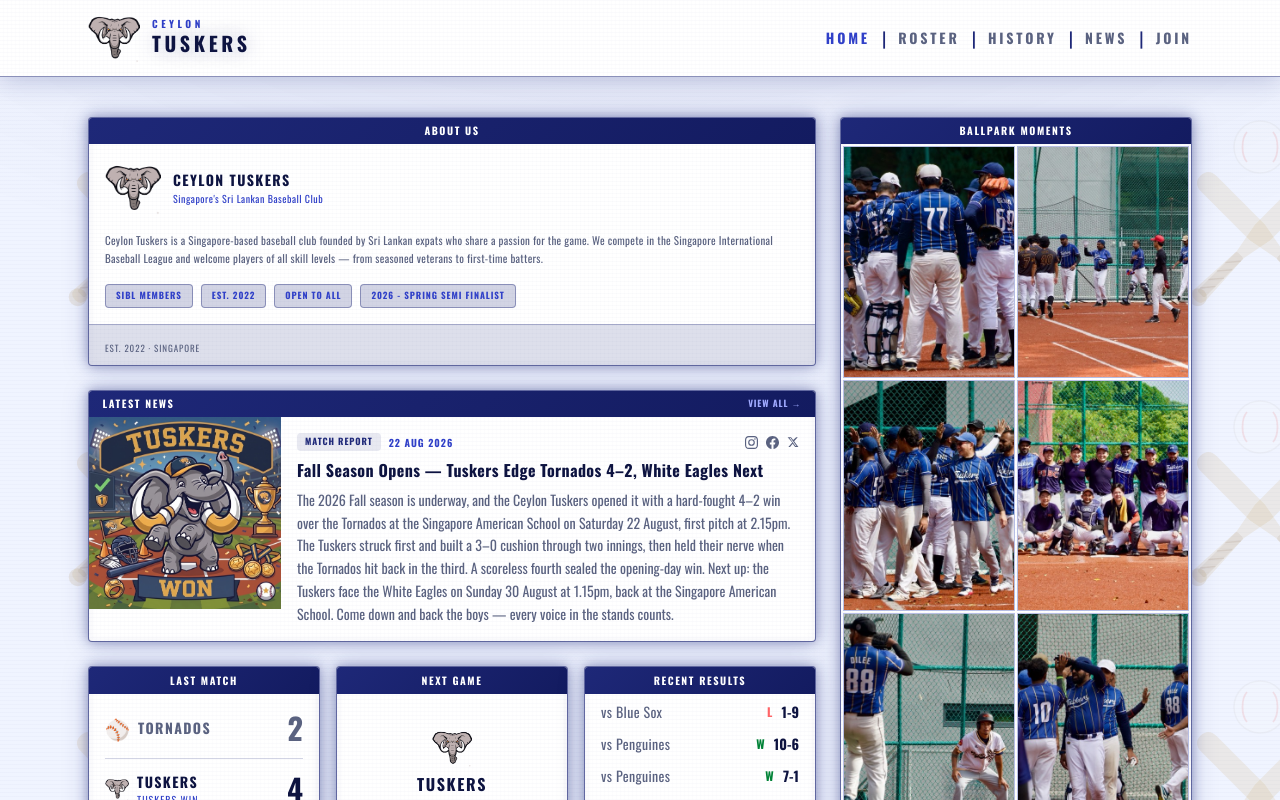
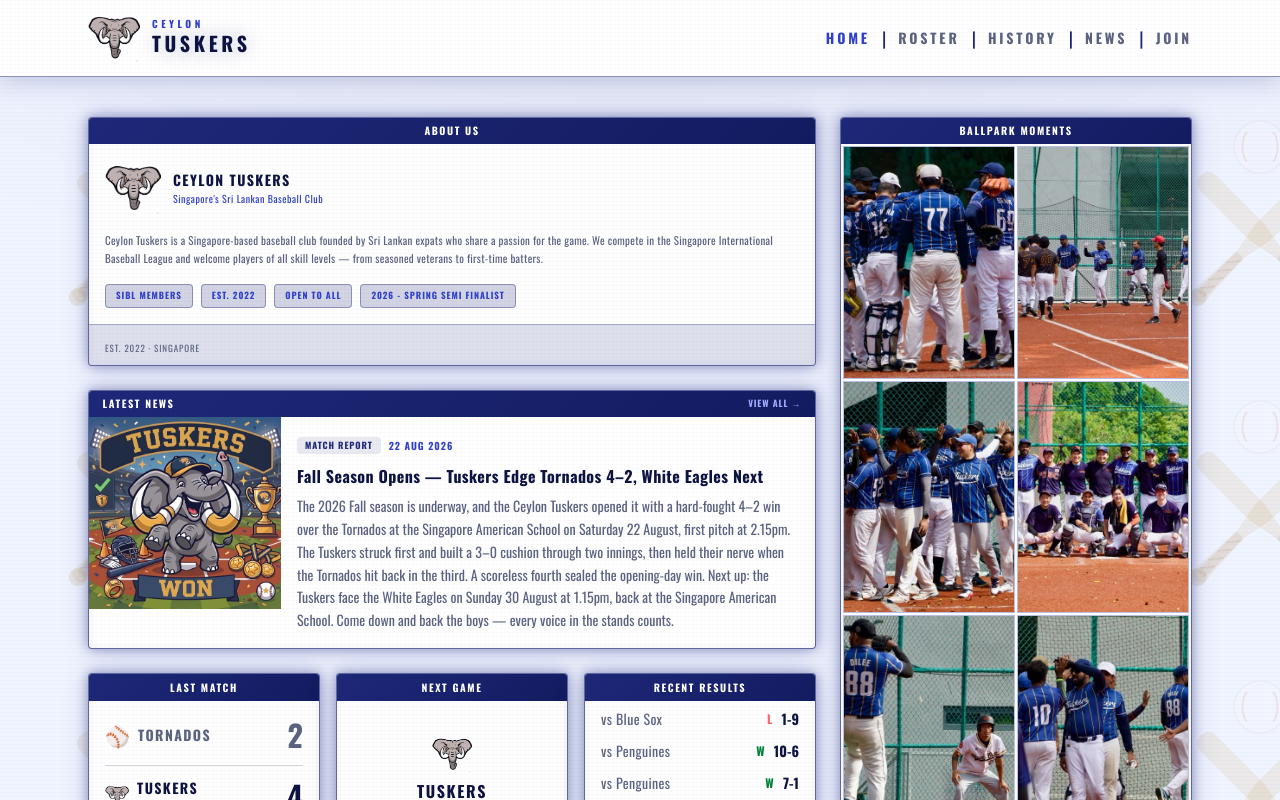
Before and after one commit to ambarox/tuskers-web, a Next.js app: page / in a window 1280 px wide. Shown: the top 800 px of the page. Built offline with nearby package versions, Linux system fonts and the light colour scheme; some icons are missing.

Commit message:
Integrate `ShareIcons` component into News page and LatestNewsCard; enhance article accessibility with unique IDs and scroll positioning.

```diff
--- a/src/app/news/page.tsx
+++ b/src/app/news/page.tsx
@@ -1,4 +1,5 @@
 import newsData from "@/data/news.json";
+import ShareIcons from "@/components/ShareIcons";
 
 export const metadata = {
   title: "News & Announcements",
@@ -78,7 +79,8 @@ export default function NewsPage() {
         {articles.map((item) => (
           <article
             key={item.id}
-            className="leather blue-glow-border rounded-sm overflow-hidden flex flex-col sm:flex-row"
+            id={`news-${item.id}`}
+            className="leather blue-glow-border rounded-sm overflow-hidden flex flex-col sm:flex-row scroll-mt-24"
           >
             {/* Image — left side */}
             <div className="w-full sm:w-72 h-56 sm:h-auto flex-shrink-0 bg-[#1e2878]/10 overflow-hidden">
@@ -106,6 +108,13 @@ export default function NewsPage() {
                     year: "numeric",
                   })}
                 </span>
+                <div className="ml-auto">
+                  <ShareIcons
+                    title={item.title}
+                    summary={item.summary}
+                    url={`https://tuskers.sg/news#news-${item.id}`}
+                  />
+                </div>
               </div>
 
               <h2 className="text-lg font-black tracking-wide text-[#0d1340] leading-snug">
--- a/src/components/LatestNewsCard.tsx
+++ b/src/components/LatestNewsCard.tsx
@@ -2,6 +2,7 @@
 
 import { motion } from "framer-motion";
 import Link from "next/link";
+import ShareIcons from "./ShareIcons";
 
 type NewsItem = {
   id: number;
@@ -11,53 +12,6 @@ type NewsItem = {
   img: string;
   tag: string;
 };
-
-const PAGE_URL = "https://tuskers.sg/news";
-
-function ShareIcons({ title, summary }: { title: string; summary: string }) {
-  const encoded    = encodeURIComponent(PAGE_URL);
-  const encodedMsg = encodeURIComponent(`${title} — ${summary.slice(0, 80)}...`);
-
-  const facebookUrl = `https://www.facebook.com/sharer/sharer.php?u=${encoded}`;
-  const xUrl        = `https://x.com/intent/tweet?text=${encodedMsg}&url=${encoded}`;
-
-  const handleInstagram = async () => {
-    if (typeof navigator !== "undefined" && "share" in navigator) {
-      try {
-        await (navigator as Navigator & { share: (d: object) => Promise<void> }).share({
-          title,
-          text: summary,
-          url: PAGE_URL,
-        });
-      } catch { /* user cancelled */ }
-    } else {
-      window.open("https://www.instagram.com/tuskers.baseball", "_blank");
-    }
-  };
-
-  return (
-    <div className="flex items-center gap-2">
-      <button onClick={handleInstagram} aria-label="Share on Instagram"
-        className="text-[#5a6280] hover:text-[#E1306C] transition-colors duration-200">
-        <svg width="13" height="13" viewBox="0 0 24 24" fill="currentColor">
-          <path d="M12 2.163c3.204 0 3.584.012 4.85.07 3.252.148 4.771 1.691 4.919 4.919.058 1.265.069 1.645.069 4.849 0 3.205-.012 3.584-.069 4.849-.149 3.225-1.664 4.771-4.919 4.919-1.266.058-1.644.07-4.85.07-3.204 0-3.584-.012-4.849-.07-3.26-.149-4.771-1.699-4.919-4.92-.058-1.265-.07-1.644-.07-4.849 0-3.204.013-3.583.07-4.849.149-3.227 1.664-4.771 4.919-4.919 1.266-.057 1.645-.069 4.849-.069zM12 0C8.741 0 8.333.014 7.053.072 2.695.272.273 2.69.073 7.052.014 8.333 0 8.741 0 12c0 3.259.014 3.668.072 4.948.2 4.358 2.618 6.78 6.98 6.98C8.333 23.986 8.741 24 12 24c3.259 0 3.668-.014 4.948-.072 4.354-.2 6.782-2.618 6.979-6.98.059-1.28.073-1.689.073-4.948 0-3.259-.014-3.667-.072-4.947-.196-4.354-2.617-6.78-6.979-6.98C15.668.014 15.259 0 12 0zm0 5.838a6.162 6.162 0 1 0 0 12.324 6.162 6.162 0 0 0 0-12.324zM12 16a4 4 0 1 1 0-8 4 4 0 0 1 0 8zm6.406-11.845a1.44 1.44 0 1 0 0 2.881 1.44 1.44 0 0 0 0-2.881z"/>
-        </svg>
-      </button>
-      <a href={facebookUrl} target="_blank" rel="noopener noreferrer" aria-label="Share on Facebook"
-        className="text-[#5a6280] hover:text-[#1877F2] transition-colors duration-200">
-        <svg width="13" height="13" viewBox="0 0 24 24" fill="currentColor">
-          <path d="M24 12.073c0-6.627-5.373-12-12-12s-12 5.373-12 12c0 5.99 4.388 10.954 10.125 11.854v-8.385H7.078v-3.47h3.047V9.43c0-3.007 1.792-4.669 4.533-4.669 1.312 0 2.686.235 2.686.235v2.953H15.83c-1.491 0-1.956.925-1.956 1.874v2.25h3.328l-.532 3.47h-2.796v8.385C19.612 23.027 24 18.062 24 12.073z"/>
-        </svg>
-      </a>
-      <a href={xUrl} target="_blank" rel="noopener noreferrer" aria-label="Share on X"
-        className="text-[#5a6280] hover:text-[#0d1340] transition-colors duration-200">
-        <svg width="12" height="12" viewBox="0 0 24 24" fill="currentColor">
-          <path d="M18.244 2.25h3.308l-7.227 8.26 8.502 11.24H16.17l-4.714-6.231-5.401 6.231H2.748l7.73-8.835L1.254 2.25H8.08l4.253 5.622 5.912-5.622zm-1.161 17.52h1.833L7.084 4.126H5.117z"/>
-        </svg>
-      </a>
-    </div>
-  );
-}
 
 export default function LatestNewsCard({ item }: { item: NewsItem }) {
   return (
```
